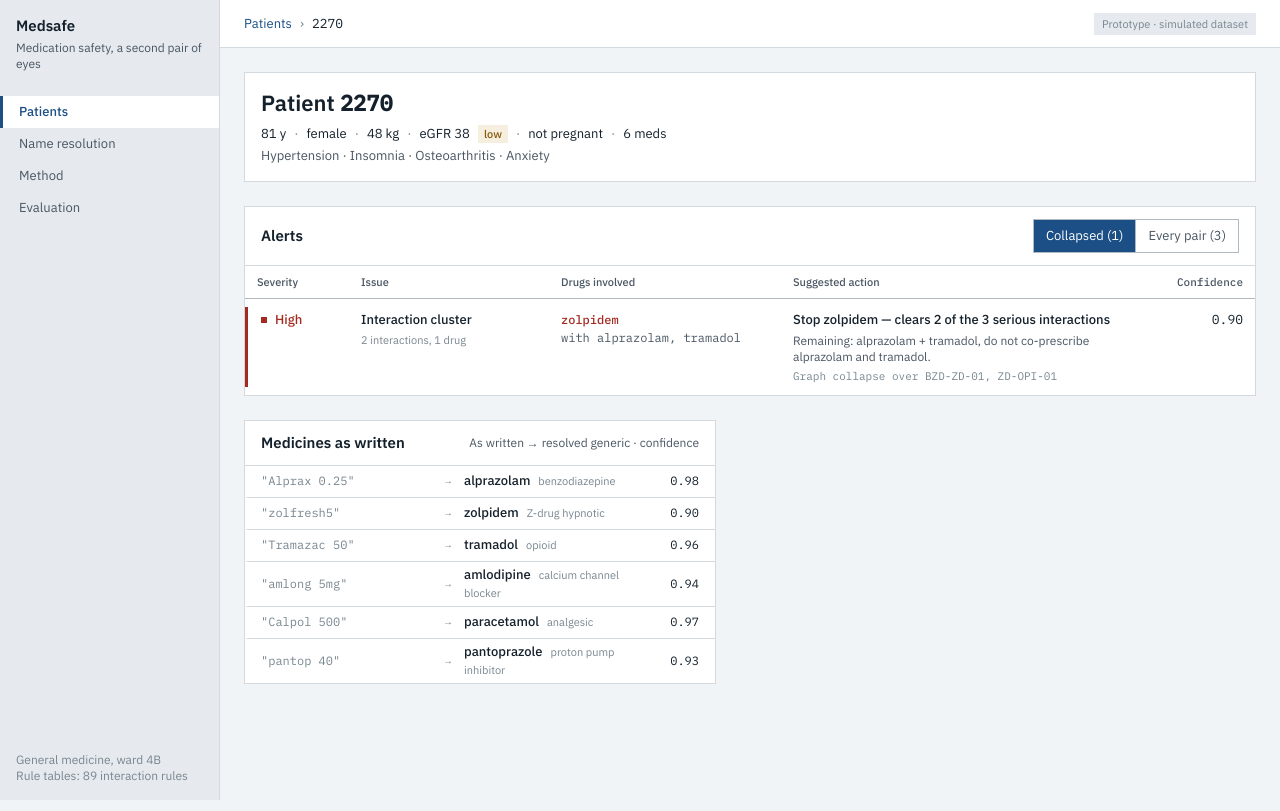
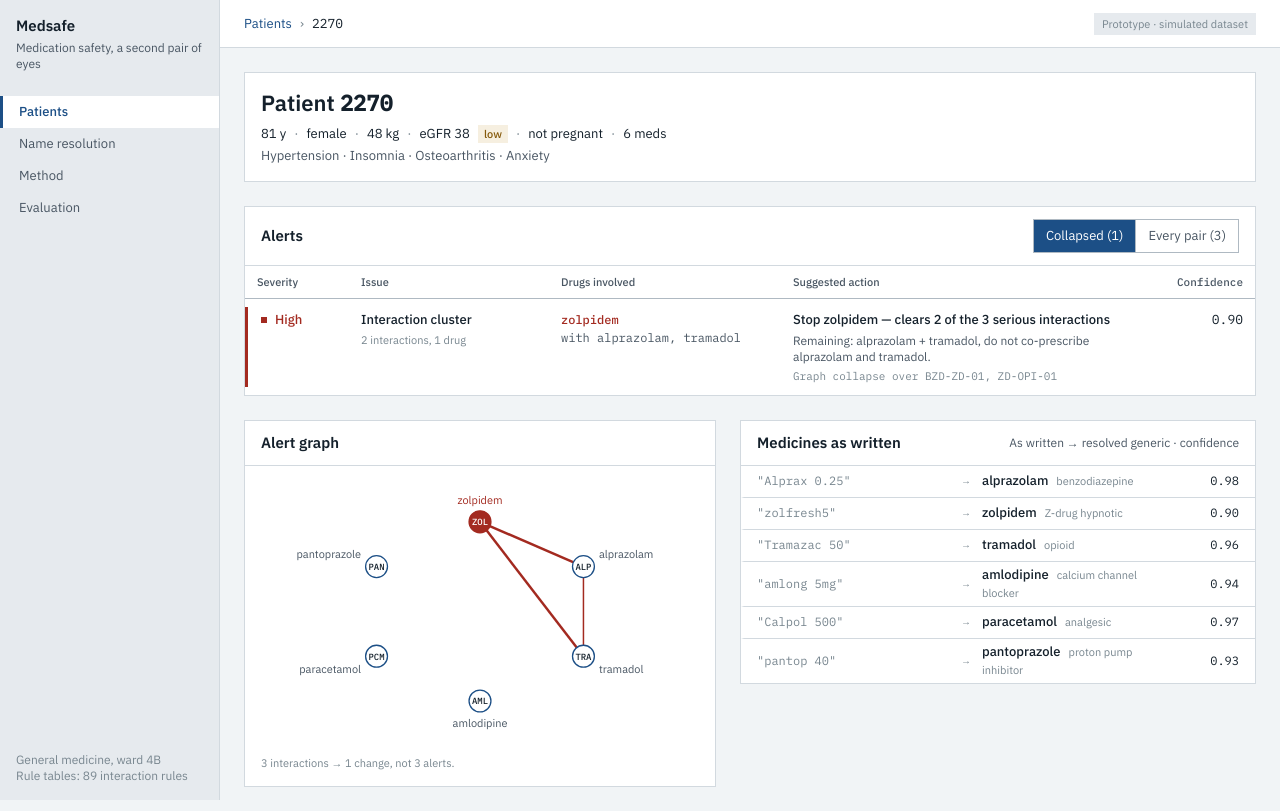
Before and after one commit to PavanSuryaChintada/h4-hosp-patient, a React (Vite) app: page /patient/2270 in a window 1280 px wide. Built offline with nearby package versions, Linux system fonts and the light colour scheme.

Commit message:
feat(graph): fixed-layout SVG alert graph highlighting the anchor drug
Deterministic ellipse layout with no force simulation, so nodes never move between renders.

```diff
--- /dev/null
+++ b/src/components/AlertGraph.tsx
@@ -0,0 +1,89 @@
+import { DRUG } from '../data/drugs';
+import { name, type Analysis } from '../data/engine';
+
+/**
+ * Drugs as nodes, interactions as edges. Fixed positions on an ellipse — no force
+ * simulation, so nodes never move between renders.
+ * `removed` shows the graph after the anchor drug is stopped.
+ */
+export function AlertGraph({ analysis, width = 440, height = 260, removed = false }: {
+  analysis: Analysis; width?: number; height?: number; removed?: boolean;
+}) {
+  const { generics, edges, anchors, patient } = analysis;
+  const anchor = anchors[0];
+  const order = anchor ? [anchor, ...generics.filter((g) => g !== anchor)] : generics;
+  const unresolved = patient.meds.filter((m) => !m.code);
+  const total = order.length + unresolved.length;
+
+  const scale = width / 440;
+  const cx = width / 2, cy = height / 2;
+  const rx = 120 * scale, ry = (height / 2) - 40;
+  const pos = (i: number) => {
+    const t = -Math.PI / 2 + (i / total) * Math.PI * 2;
+    return { x: cx + rx * Math.cos(t), y: cy + ry * Math.sin(t), cos: Math.cos(t), sin: Math.sin(t) };
+  };
+  const at: Record<string, ReturnType<typeof pos>> = {};
+  order.forEach((g, i) => { at[g] = pos(i); });
+
+  const serious = edges.filter((e) => e.severity === 'high');
+  const shown = removed ? edges.filter((e) => e.a !== anchor && e.b !== anchor) : edges;
+  const cleared = anchor ? serious.filter((e) => e.a === anchor || e.b === anchor).length : 0;
+
+  const aria = anchor
+    ? `Alert graph: ${order.length} drugs, ${serious.length} serious interactions. Stopping ${name(anchor)} clears ${cleared} of them.`
+    : `Alert graph: ${order.length} drugs, ${serious.length} serious interactions. No single drug anchors a cluster.`;
+
+  const label = (x: number, y: number, cos: number, sin: number, text: string, mono = false, color = 'var(--ink-2)') => {
+    const off = 18;
+    const anchorText = cos > 0.3 ? 'start' : cos < -0.3 ? 'end' : 'middle';
+    const dy = sin > 0.3 ? 8 : sin < -0.3 ? 0 : 4;
+    return (
+      <text x={x + cos * off} y={y + sin * off + dy} textAnchor={anchorText}
+        fontSize={11} fill={color} fontFamily={mono ? 'var(--mono)' : 'var(--sans)'}>{text}</text>
+    );
+  };
+
+  return (
+    <svg width="100%" viewBox={`0 0 ${width} ${height}`} role="img" aria-label={aria} style={{ display: 'block', maxWidth: width }}>
+      {shown.map((e) => {
+        const p = at[e.a], q = at[e.b];
+        const isSerious = e.severity === 'high';
+        const onAnchor = !removed && (e.a === anchor || e.b === anchor) && isSerious;
+        return (
+          <line key={e.rule + e.a + e.b} x1={p.x} y1={p.y} x2={q.x} y2={q.y}
+            stroke={isSerious ? 'var(--critical)' : 'var(--ink-3)'}
+            strokeOpacity={isSerious ? 1 : 0.55}
+            strokeWidth={onAnchor ? 2.5 : isSerious ? 1.5 : 1}>
+            <title>{`${name(e.a)} + ${name(e.b)} (${e.severity})`}</title>
+          </line>
+        );
+      })}
+      {order.map((g) => {
+        const p = at[g];
+        const chosen = g === anchor;
+        const gone = removed && chosen;
+        return (
+          <g key={g}>
+            <circle cx={p.x} cy={p.y} r={11}
+              fill={chosen && !gone ? 'var(--critical)' : 'var(--paper)'}
+              stroke={gone ? 'var(--ink-3)' : chosen ? 'var(--critical)' : 'var(--action)'}
+              strokeWidth={1.3} strokeDasharray={gone ? '3 2' : undefined} />
+            <text x={p.x} y={p.y + 3.5} textAnchor="middle" fontSize={9} fontFamily="var(--mono)" fontWeight={500}
+              fill={chosen && !gone ? '#fff' : gone ? 'var(--ink-3)' : 'var(--ink)'}>{g}</text>
+            {label(p.x, p.y, p.cos, p.sin, gone ? `${DRUG[g].name} (stopped)` : DRUG[g].name, false, chosen && !gone ? 'var(--critical)' : gone ? 'var(--ink-3)' : 'var(--ink-2)')}
+          </g>
+        );
+      })}
+      {unresolved.map((m, i) => {
+        const p = pos(order.length + i);
+        return (
+          <g key={m.raw}>
+            <circle cx={p.x} cy={p.y} r={11} fill="var(--paper)" stroke="var(--warn)" strokeWidth={1.3} strokeDasharray="3 2" />
+            <text x={p.x} y={p.y + 3.5} textAnchor="middle" fontSize={9} fontFamily="var(--mono)" fill="var(--warn)">?</text>
+            {label(p.x, p.y, p.cos, p.sin, `"${m.raw}" unchecked`, true, 'var(--warn)')}
+          </g>
+        );
+      })}
+    </svg>
+  );
+}
--- a/src/screens/PatientDetail.tsx
+++ b/src/screens/PatientDetail.tsx
@@ -2,6 +2,7 @@ import { useState } from 'react';
 import { Link, useParams } from 'react-router-dom';
 import { CLASS_LABEL, DRUG } from '../data/drugs';
 import { BY_ID, name, type Alert } from '../data/engine';
+import { AlertGraph } from '../components/AlertGraph';
 import { Segmented, StatusCell } from '../components/ui';
 
 type Mode = 'collapsed' | 'all';
@@ -56,6 +57,12 @@ export function PatientDetail() {
     : anchor
       ? `Every pair: ${x.all.length} alerts, ${aboutAnchor} of them about ${name(anchor)}, ${lows} low severity. This is what a prescriber dismisses.`
       : `Every pair: ${x.all.length} alerts, ${lows} of them low severity. This is what a prescriber dismisses.`;
+
+  const caption = x.serious === 0
+    ? 'No serious interactions among the medicines that resolved.'
+    : anchor
+      ? `${x.serious} interactions → 1 change, not ${x.serious} alerts.`
+      : `${x.serious} serious interaction${x.serious > 1 ? 's' : ''}. No single drug the rule table allows stopping clears more than one.`;
 
   return (
     <div className="content">
@@ -115,6 +122,12 @@ export function PatientDetail() {
       </section>
 
       <div className="split">
+        <section className="panel" aria-label="Alert graph">
+          <div className="panel-head"><h2 className="section">Alert graph</h2></div>
+          <div className="graph-wrap"><AlertGraph analysis={x} /></div>
+          <p className="graph-cap">{caption}</p>
+        </section>
+
         <section className="panel" aria-label="Medicines as written">
           <div className="panel-head">
             <h2 className="section">Medicines as written</h2>
```
